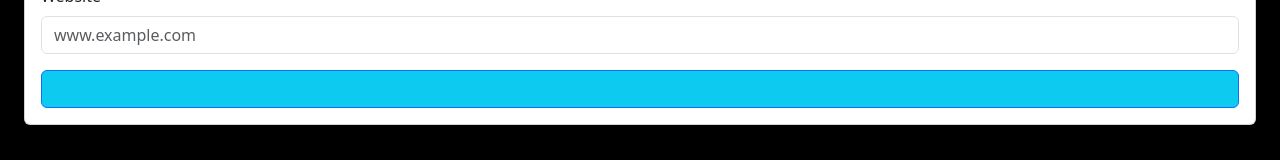
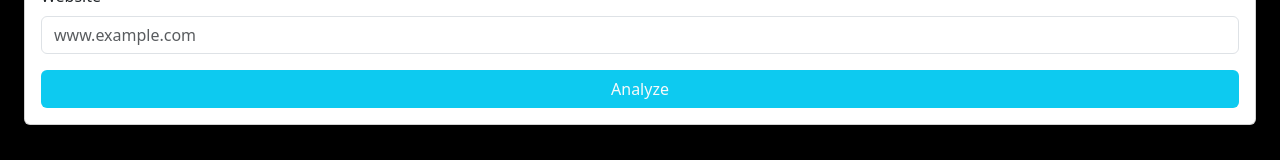
Before and after one commit to chrisambatti/Web-analytics, a React (Vite) app: page / in a window 1280 px wide. Shown: the part 305-465 px from the top of the page. Built offline with nearby package versions, Linux system fonts and the light colour scheme.

Commit message:
btn update

```diff
--- a/src/App.jsx
+++ b/src/App.jsx
@@ -105,7 +105,7 @@ function App() {
                       className="form-control"
                     />
                   </div>
-                  <button type="submit" className="btn btn-primary w-100 text-info bg-info">
+                  <button type="submit" className="btn text-light w-100 text-info bg-info">
                     Analyze
                   </button>
                 </form>
```
